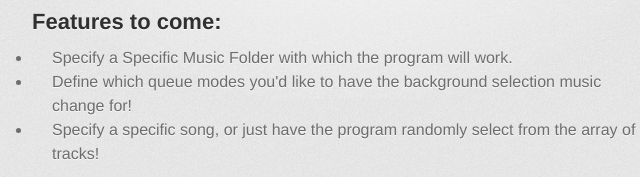
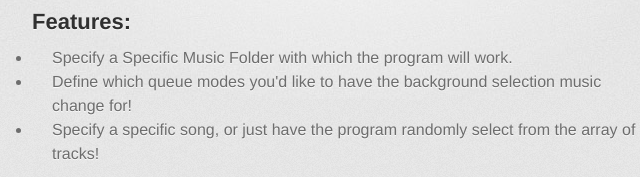
Before and after one commit to Thukor/Redefine-Champion-Select, a plain HTML site: page index.html in a window 1280 px wide. Shown: the part 474-651 px from the top of the page, 298-938 px from the left. Drawn offline with Linux system fonts and the light colour scheme; a web font is replaced by a local one.

Commit message:
Update index.html

```diff
--- a/index.html
+++ b/index.html
@@ -40,7 +40,7 @@
 </h2>
 
 <h2>
-<a id="features" class="anchor" href="#features" aria-hidden="true"><span aria-hidden="true" class="octicon octicon-link"></span></a><strong>Features to come:</strong>
+<a id="features" class="anchor" href="#features" aria-hidden="true"><span aria-hidden="true" class="octicon octicon-link"></span></a><strong>Features:</strong>
 </h2>
 
 <ul>
```
